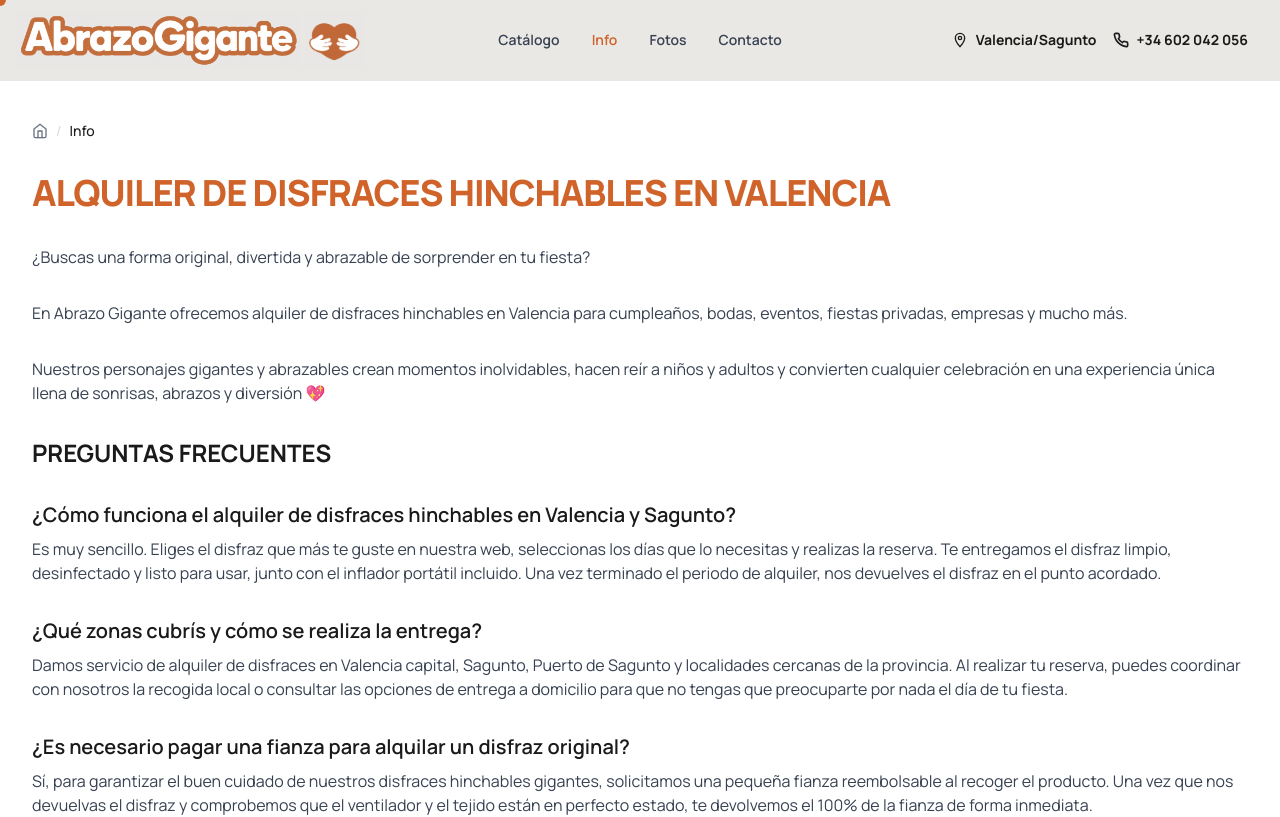
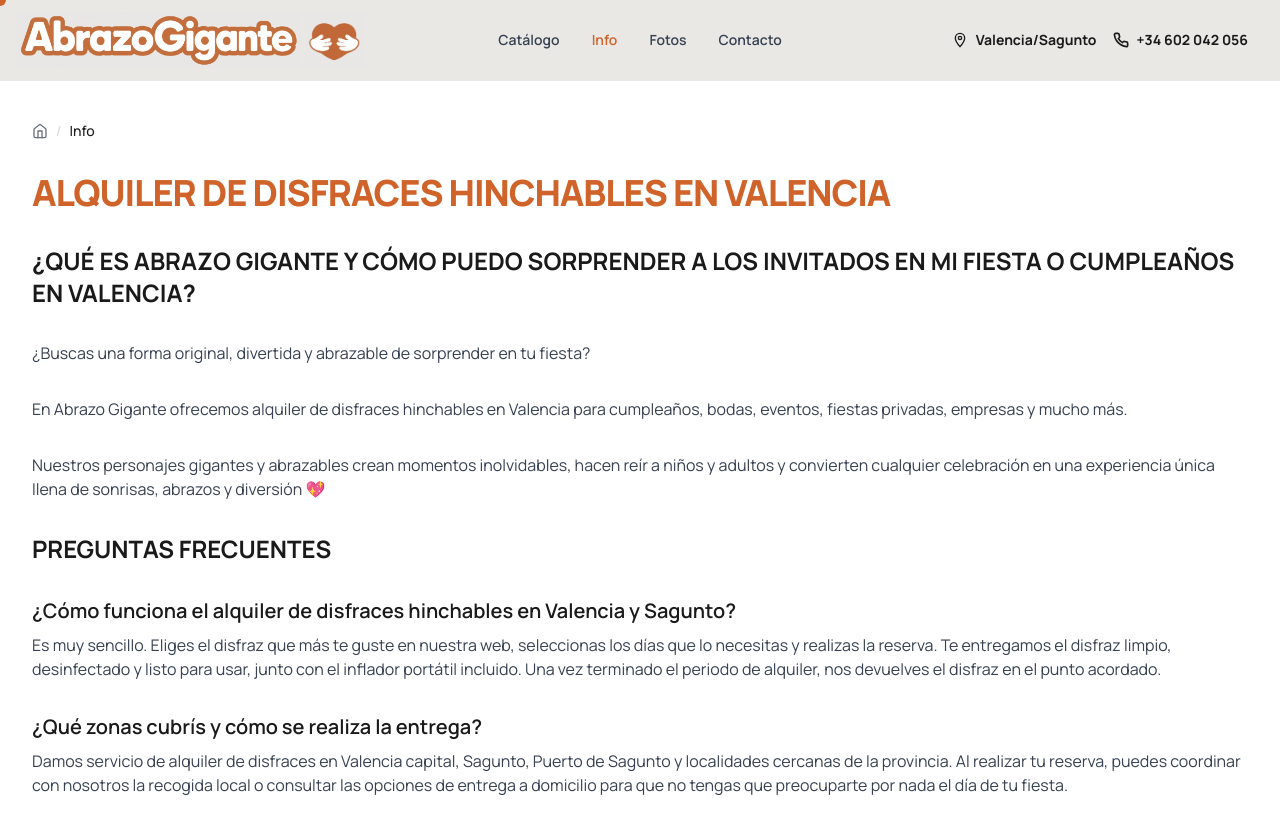
Before and after one commit to Lunapold/costumeval, a Next.js app: page /info in a window 1280 px wide. Shown: the top 817 px of the page. Built offline with nearby package versions, Linux system fonts and the light colour scheme.

Commit message:
Add intro question to info page and schemas

```diff
--- a/src/app/info/page.tsx
+++ b/src/app/info/page.tsx
@@ -15,6 +15,14 @@
     '@context': 'https://schema.org',
     '@type': 'FAQPage',
     mainEntity: [
+      {
+        '@type': 'Question',
+        name: '¿Qué es Abrazo Gigante y cómo puedo sorprender a los invitados en mi fiesta o cumpleaños en Valencia?',
+        acceptedAnswer: {
+          '@type': 'Answer',
+          text: 'En Abrazo Gigante ofrecemos alquiler de disfraces hinchables en Valencia para cumpleaños, bodas, eventos, fiestas privadas, empresas y mucho más. Nuestros personajes gigantes y abrazables crean momentos inolvidables, hacen reír a niños y adultos y convierten cualquier celebración en una experiencia única llena de sonrisas, abrazos y diversión.',
+        },
+      },
       {
         '@type': 'Question',
         name: '¿Cómo funciona el alquiler de disfraces hinchables en Valencia y Sagunto?',
@@ -70,6 +78,7 @@
           <h1 className="section-title mb-8" style={{color: '#d0632a'}}>ALQUILER DE DISFRACES HINCHABLES EN VALENCIA</h1>
 
           <div className="space-y-8 text-gray-700">
+            <h2 className="text-2xl font-bold mb-4" style={{color: '#1A1A1A'}}>¿Qué es Abrazo Gigante y cómo puedo sorprender a los invitados en mi fiesta o cumpleaños en Valencia?</h2>
             <p>
               ¿Buscas una forma original, divertida y abrazable de sorprender en tu fiesta?
             </p>
--- a/src/app/layout.tsx
+++ b/src/app/layout.tsx
@@ -97,6 +97,14 @@
                   mainEntity: [
                     {
                       '@type': 'Question',
+                      name: '¿Qué es Abrazo Gigante y cómo puedo sorprender a los invitados en mi fiesta o cumpleaños en Valencia?',
+                      acceptedAnswer: {
+                        '@type': 'Answer',
+                        text: 'En Abrazo Gigante ofrecemos alquiler de disfraces hinchables en Valencia para cumpleaños, bodas, eventos, fiestas privadas, empresas y mucho más. Nuestros personajes gigantes crean momentos inolvidables y convierten cualquier celebración en una experiencia única.',
+                      },
+                    },
+                    {
+                      '@type': 'Question',
                       name: '¿Cómo funciona el alquiler de disfraces hinchables en Valencia y Sagunto?',
                       acceptedAnswer: {
                         '@type': 'Answer',
```
